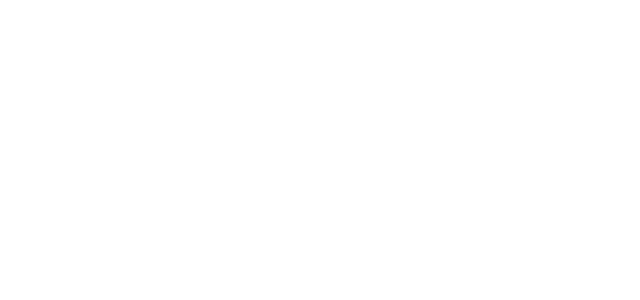
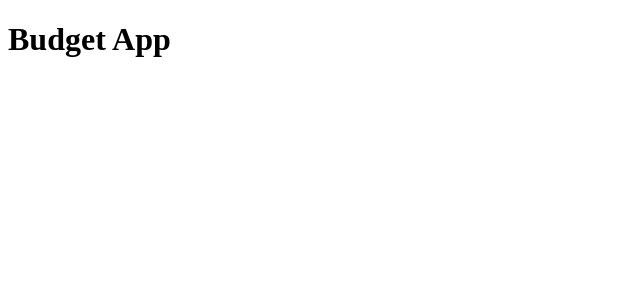
Before and after one commit to TkachenokPavel/react-budget-app, a React (Create React App) app: page / in a window 1280 px wide. Shown: the top 300 px of the page, without its empty margins (0-640 px from the left). Built offline with nearby package versions, Linux system fonts and the light colour scheme.

Commit message:
feat(hw-39): create title component

```diff
--- a/src/App.tsx
+++ b/src/App.tsx
@@ -1,7 +1,10 @@
+import { Title } from "./components/Title/Title";
 
 function App() {
   return (
-    <div></div>
+    <>
+      <Title title='Budget App'></Title>
+    </>
   )
 }
 
--- /dev/null
+++ b/src/components/Title/Title.tsx
@@ -0,0 +1,11 @@
+import { StyledTitle } from './styles'
+
+interface IProps {
+    title: string
+}
+
+export const Title = ({ title }: IProps) => {
+    return (
+        <StyledTitle>{title}</StyledTitle>
+    )
+}
--- /dev/null
+++ b/src/components/Title/styles.ts
@@ -0,0 +1,5 @@
+import styled from 'styled-components';
+
+export const StyledTitle = styled.h1`
+
+`;
```
